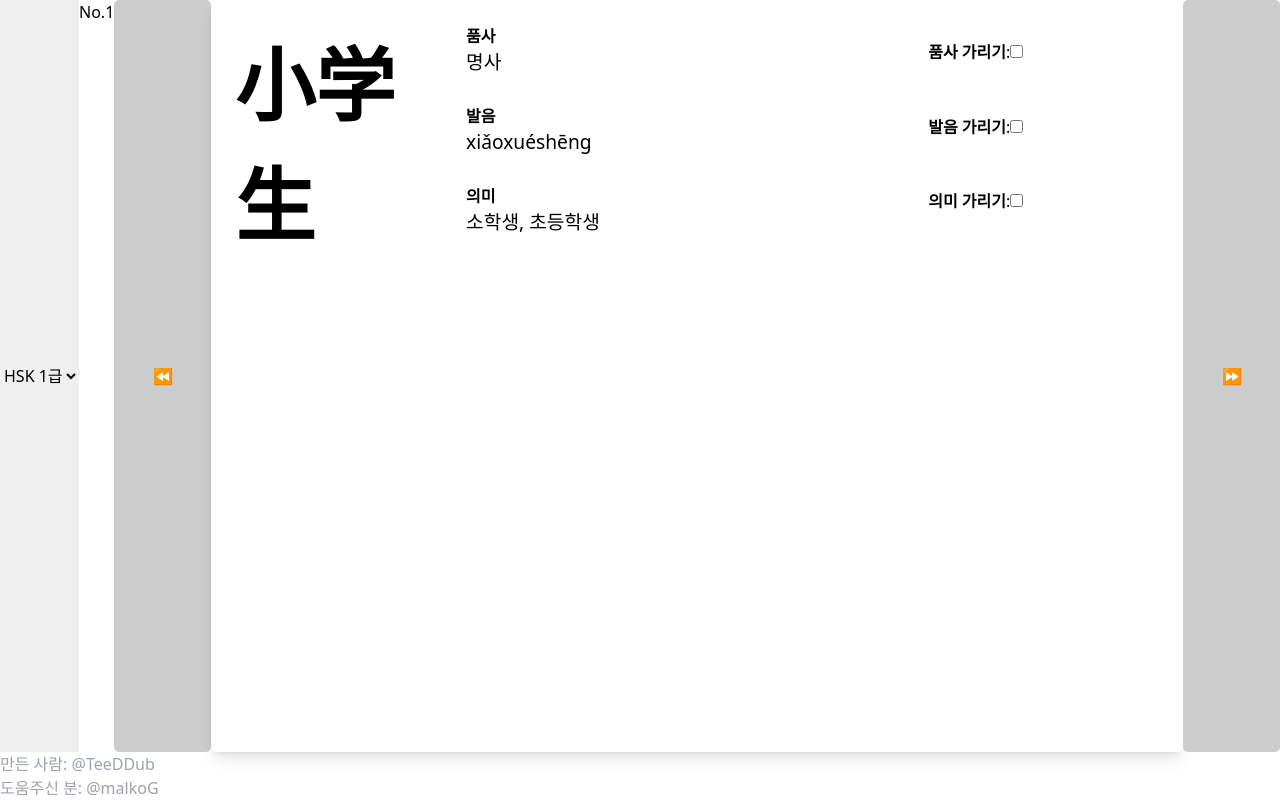
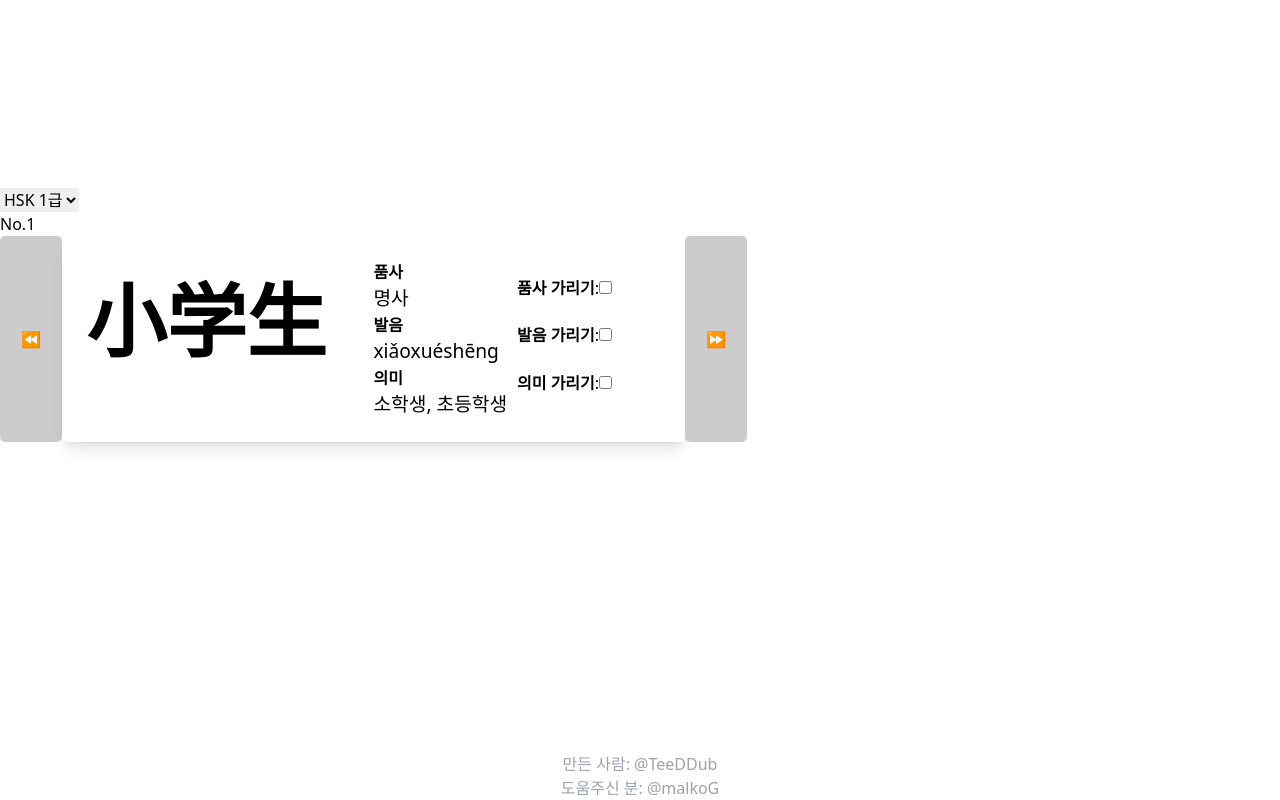
Before and after one commit to TeeDDub/hsk-flashcards, a Vue app: page / in a window 1280 px wide. Built offline with nearby package versions, Linux system fonts and the light colour scheme.

Commit message:
Refactor FlashCard and HomeContainer components

```diff
--- a/src/components/FlashCard.vue
+++ b/src/components/FlashCard.vue
@@ -1,8 +1,8 @@
 <template>
     <div class="bg-white rounded-lg shadow-lg p-6">
         <div class="flex flex-wrap">
-            <div class="w-full md:w-1/4 font-bold" style="font-size: 5rem;">{{ entry }}</div>
-            <div class="w-full md:w-1/2">
+            <div class="w-full md:w-1/2 font-bold" style="font-size: 5rem;">{{ entry }}</div>
+            <div class="w-full md:w-1/4">
                 <div class="h-1/3"><p><b>품사</b></p><p id="parts" style="font-size: 1.2rem;" :class="{ hide: hideParts }"> {{ parts.join(', ') }}</p></div>
                 <div class="h-1/3"><p><b>발음</b></p><p id="pron" style="font-size: 1.2rem;" :class="{ hide: hidePron }"> {{ pron }}</p></div>
                 <div class="h-1/3"><p><b>의미</b></p><p id="means" style="font-size: 1.2rem;" :class="{ hide: hideMeans }"> {{ means.join(', ') }}</p></div>
--- a/src/components/HomeContainer.vue
+++ b/src/components/HomeContainer.vue
@@ -1,18 +1,23 @@
 <template>
   <div class="home-container w-full flex flex-col h-screen">
-    <div class="flex w-full flex-grow">
+    <div class="w-full flex-grow flex items-center">
+      <div class="h-1/2">
+        <div class="w-full">
           <select v-model="level">
           <option v-for="i in 6" :key="i" :value="i">HSK {{ i }}급</option>
           </select>
           <p>No.{{ currentId[level] }}</p>
-
+        </div>
+        <div class="flex w-full">
           <button @click="prev" class="basis-1/12" id="prev" style="background-color: #ccc; border: none; border-radius: 5px; color: #fff;">⏪️</button>
           <FlashCard class="basis-10/12" style="border: none; border-radius: 5px;"
             :entry="data[currentId[level]].entry" :parts="data[currentId[level]].parts" :pron="data[currentId[level]].pron" :means="data[currentId[level]].means" />
           <button @click="next" class="basis-1/12" id="next" style="background-color: #ccc; border: none; border-radius: 5px; color: #fff;">⏩️</button>
         </div>
-    <div class="w-1/2">
-      <p class="text-gray-400">
+      </div>
+    </div>
+    <div class="h-100px">
+      <p class="text-gray-400 text-center">
         <ul>
           <li>만든 사람: <a href="https://github.com/TeeDDub">@TeeDDub</a></li>
           <li>도움주신 분: <a href="https://github.com/malkoG">@malkoG</a></li>
```
Lines whose indentation alone changed are shown as unchanged.
